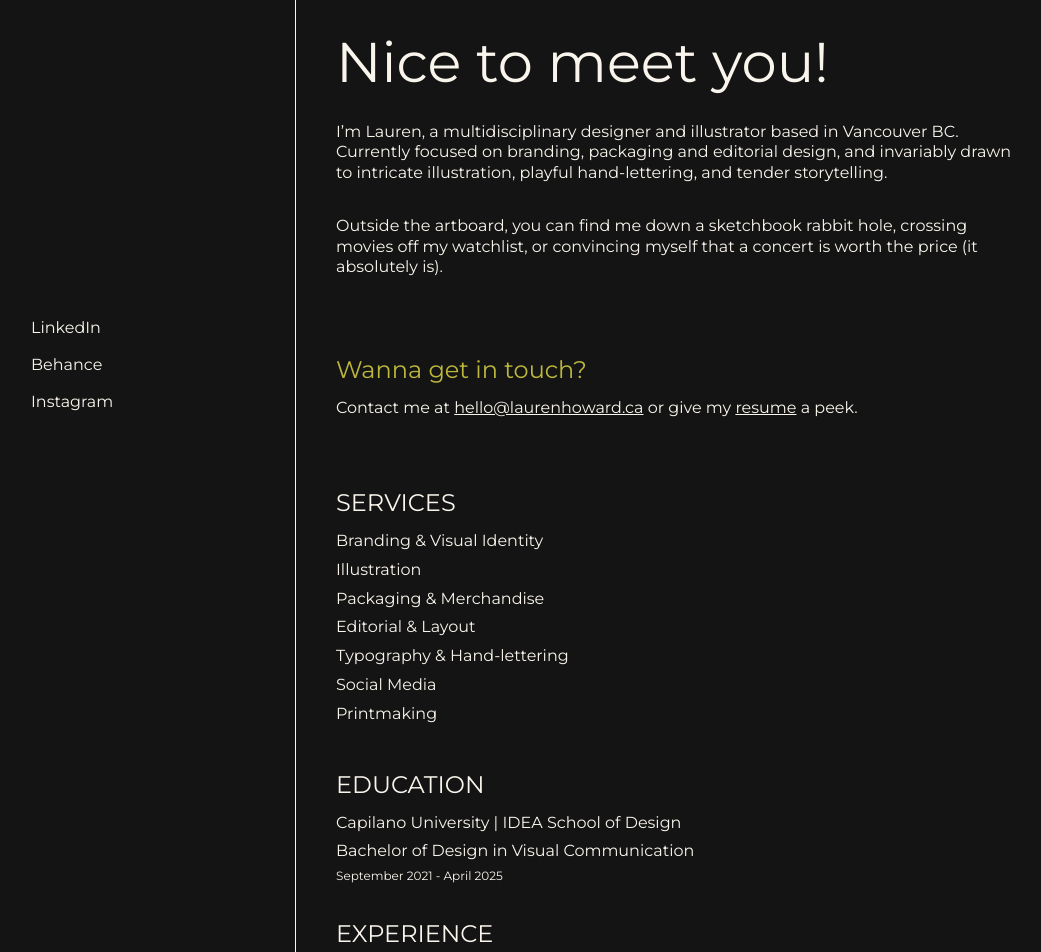
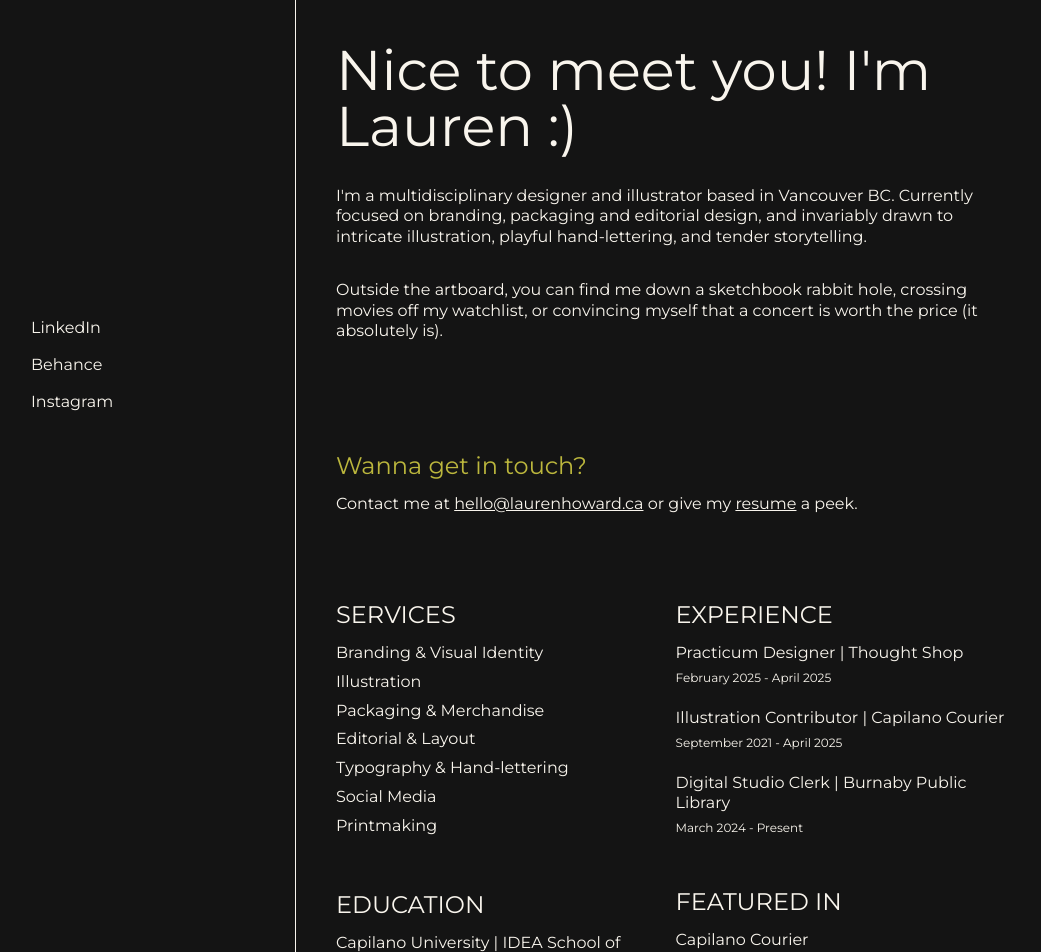
Before and after one commit to lauren8howard/portfolio-for-creatives, a plain HTML site: page about.html in a window 1280 px wide. Shown: the part 460-1412 px from the top of the page, without its empty margins (25-1066 px from the left). Drawn offline with nearby package versions, Linux system fonts and the light colour scheme; a web font is replaced by a local one.

Commit message:
tweaked about page

```diff
--- a/about.html
+++ b/about.html
@@ -105,9 +105,9 @@
     </div>
 
     <div class="about-bio">
-       <h1>Nice to meet you! </h1>
+       <h1>Nice to meet you! I'm Lauren :)</h1>
       <p>
-      I’m Lauren, a multidisciplinary designer and illustrator based in Vancouver BC. Currently focused on branding, packaging and editorial design, and invariably drawn to intricate illustration, playful hand-lettering, and tender storytelling.
+      I'm a multidisciplinary designer and illustrator based in Vancouver BC. Currently focused on branding, packaging and editorial design, and invariably drawn to intricate illustration, playful hand-lettering, and tender storytelling.
       <p>Outside the artboard, you can find me down a sketchbook rabbit hole, crossing movies off my watchlist, or convincing myself that a concert is worth the price (it absolutely is).
       </p>
 
--- a/styles/style.css
+++ b/styles/style.css
@@ -736,9 +736,9 @@ main.about {
   align-items: flex-start;
   justify-content: space-between;
   flex-wrap: wrap;
-  gap: 5rem;
+  gap: 5.5rem;
   padding-left: 2.5rem;
-  padding-bottom: 4rem;
+  padding-bottom: 5rem;
 }
 
 .about-image {
@@ -759,7 +759,7 @@ main.about {
 }
 
 .about-contact-list {
-  margin-top: 3rem;
+  margin-top: 5rem;
 }
 
 .green-link {
@@ -777,7 +777,7 @@ main.about {
   flex-direction: row;
   justify-content: space-between;
   align-items: flex-start;
-  gap: 2rem;
+  gap: 0rem;
   flex-wrap: wrap;
   padding-left: 2.5rem;
   padding-bottom: 2.5rem;
@@ -788,7 +788,7 @@ main.about {
   flex: 1 1 48%;
   display: flex;
   flex-direction: column;
-  gap: 2.5rem;
+  gap: 3rem;
 }
 
 /* Global Footer
```
